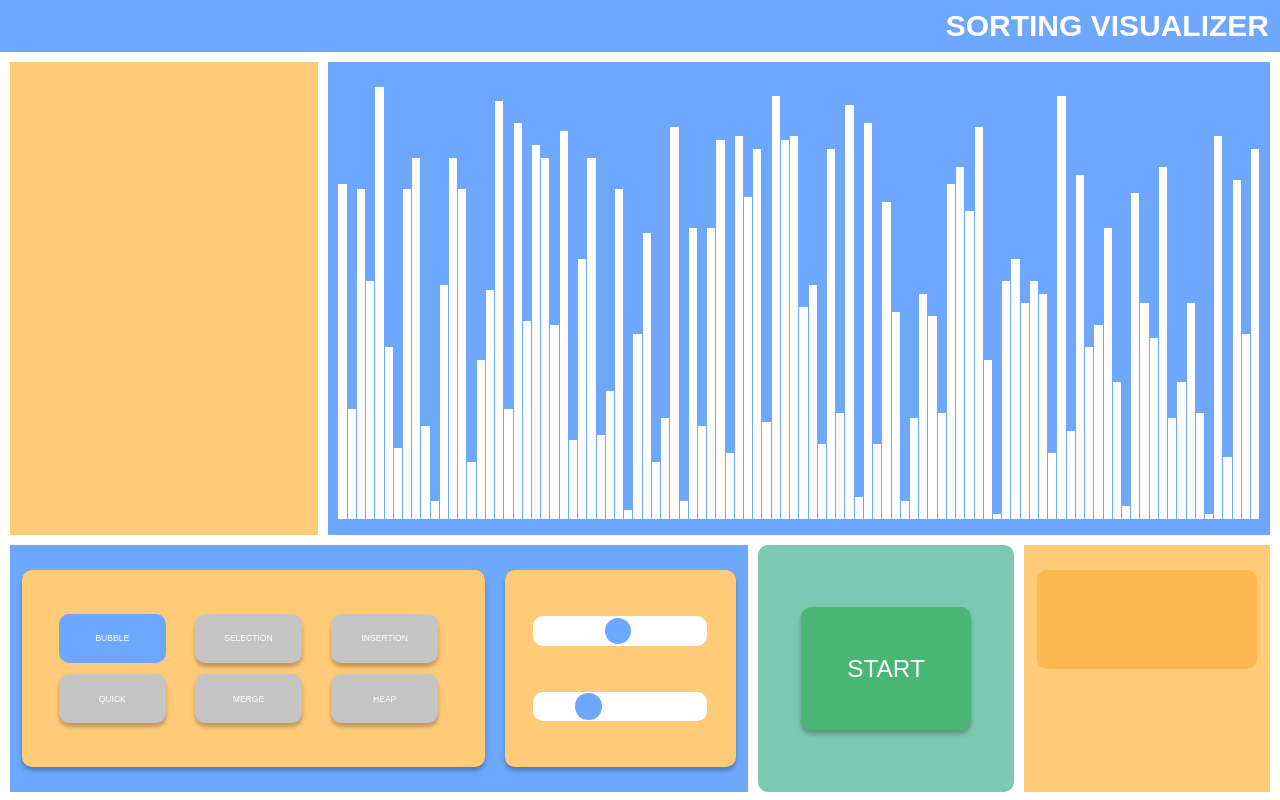
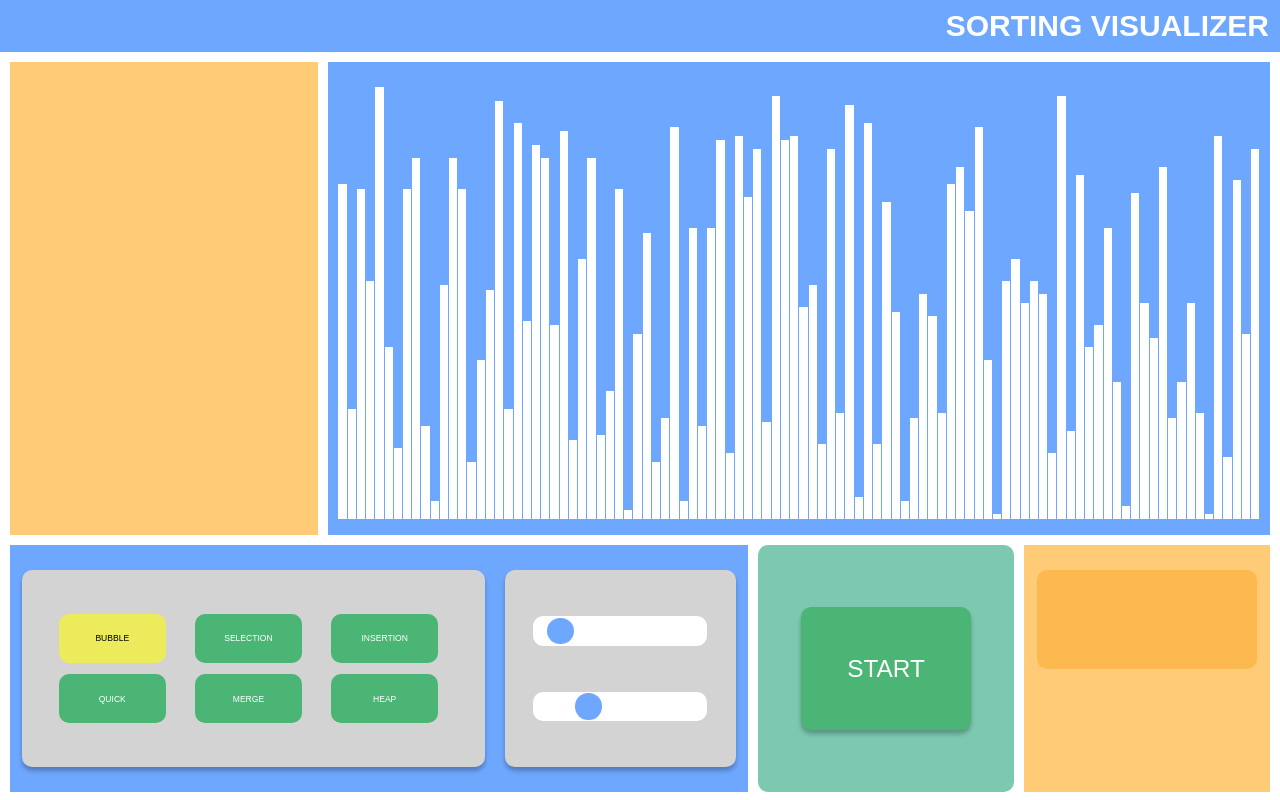
Before and after one commit to RohanMangroo/Sorting-Visualizer, a React (Create React App) app: page / in a window 1280 px wide. Built offline with nearby package versions, Linux system fonts and the light colour scheme.

Commit message:
working on the gen new array button

```diff
--- a/public/styles/controls.css
+++ b/public/styles/controls.css
@@ -32,7 +32,7 @@
 }
 
 .algo-buttons-container {
-  background-color: var(--secondary);
+  background-color: lightgray;
   border-radius: 10px;
   height: var(--algo-button-container-height);
   width: var(--algo-buttons-container-width);
@@ -53,30 +53,27 @@
   align-content: space-evenly;
 }
 
-.algo-buttons > button {
+.algo-btn {
   border-style: none;
   border-radius: 10px;
   height: var(--button-height);
   width: var(--button-width);
   font-size: var(--button-font-size);
   margin-right: var(--space);
-  background-color: var(--button-inactive-bg-color);
+  background-color: var(--green);
   color: white;
-  box-shadow: 0px 4px 4px rgba(0, 0, 0, 0.25);
 }
 
-.algo-buttons > button:active {
-  box-shadow: none;
+.disable-btn {
+  background-color: rgb(187, 187, 187);
 }
-
-.algo-buttons .active-btn {
-  background-color: var(--primary);
-  color: white;
-  box-shadow: none;
+.active-btn {
+  background-color: rgb(235, 235, 92);
+  color: black;
 }
 
 .sliders {
-  background-color: var(--secondary);
+  background-color: lightgray;
   border-radius: 10px;
   height: var(--controls-container-height);
   width: var(--sliders-container-width);
@@ -103,6 +100,22 @@
   cursor: pointer;
 }
 
+.slider:disabled {
+  -webkit-appearance: none;
+  width: 75%;
+  height: 15%;
+  border-radius: 10px;
+  background-color: rgb(250, 250, 250);
+}
+
+.slider:disabled::-webkit-slider-thumb {
+  -webkit-appearance: none;
+  width: var(--sliders-thumb-width);
+  height: var(--sliders-thumb-width);
+  border-radius: 50%;
+  background: rgb(195, 195, 195);
+  cursor: pointer;
+}
 /* .slidecontainer {
   width: 100%;
 } */
--- a/src/Algorithms/bubbleSort.js
+++ b/src/Algorithms/bubbleSort.js
@@ -5,7 +5,7 @@ import { colorBars, swapNums, swapBarHeights, colors } from '../utils';
 //The array of heights is based of of the random number AND the current height of the container
 //This way we can assign a style height of the bar in percentage, so now the bar height will always be responsive to the container height
 
-export default async function bubbleSort(array, bars, speed) {
+export default async function bubbleSort(array, bars, speed, setButton) {
   //The bars grabbed from the DOM are 'array-like' and not an actual array so we need to convert it to an array by calling Array.from
   bars = Array.from(bars);
   //A stop position used in bubbleSort to prevent the algorithm from scanning already sorted items
@@ -32,4 +32,9 @@ export default async function bubbleSort(array, bars, speed) {
     colorBars([stopPos], colors.sorted, bars);
     stopPos -= 1;
   }
+
+  setButton({
+    btnName: 'START',
+    btnType: 'start-btn',
+  });
 }
--- a/src/Algorithms/mergeSort.js
+++ b/src/Algorithms/mergeSort.js
@@ -21,9 +21,9 @@ export default async function mergeSort(arr, bars, speed, heights) {
     bars,
     speed
   );
-  // for (let i = 0; i < array.length; i++) {
-  //   if (i < array.length) {
-  //     await colorBars([i], colors.sorted, bars, speed, bars, updateNums_);
+  // for (let i = 0; i < arr.length; i++) {
+  //   if (i < arr.length) {
+  //     await colorBars([i], colors.sorted, bars, speed, bars);
   //   }
   // }
 }
@@ -36,6 +36,7 @@ async function mergeHelper(srt, stp, main, aux, hgts, auxHgts, bars, spd) {
   await mergeHelper(srt, midPoint, aux, main, auxHgts, hgts, bars, spd);
   await mergeHelper(midPoint + 1, stp, aux, main, auxHgts, hgts, bars, spd);
   await merge(srt, stp, midPoint, main, aux, hgts, auxHgts, bars, spd);
+  displaySort(srt, stp, bars, hgts, spd);
 }
 
 async function merge(
@@ -59,11 +60,8 @@ async function merge(
   //midPoint is the end of the first half
   //stop is the end of the second half
 
-  //Here we are coloring the ends of the two halfs
-  // colorBars([midPoint, stop], colors.red, bars);
-
   while (i <= midPoint && j <= stop) {
-    // await colorBars([k], colors.orange, bars, speed);
+    await colorBars([k], colors.red, bars, speed);
     if (aux[i] <= aux[j]) {
       main[k] = aux[i];
       heights[k] = auxHeights[i];
@@ -73,28 +71,25 @@ async function merge(
       heights[k] = auxHeights[j];
       j++;
     }
-    // colorBars([k], 'white', bars);
+    colorBars([k], 'white', bars);
     k++;
   }
 
   while (i <= midPoint) {
-    // await colorBars([k], colors.orange, bars, speed);
+    await colorBars([k], colors.red, bars, speed);
     main[k] = aux[i];
     heights[k] = auxHeights[i];
-    // colorBars([k], 'white', bars, speed);
+    colorBars([k], 'white', bars, speed);
     i++;
     k++;
   }
 
   while (j <= stop) {
-    // await colorBars([k], colors.orange, bars, speed);
+    await colorBars([k], colors.red, bars, speed);
     main[k] = aux[j];
     heights[k] = auxHeights[j];
-    // colorBars([k], 'white', bars, speed);
+    colorBars([k], 'white', bars, speed);
     j++;
     k++;
   }
-
-  await displaySort(start, stop, bars, heights, speed);
-  // await colorBars([midPoint, stop], colors.red, bars, speed);
 }
--- a/src/Components/Controls.js
+++ b/src/Components/Controls.js
@@ -9,6 +9,7 @@ function Controls({
   updateBarCount_,
   updateSpeed_,
   selectedButton,
+  active,
 }) {
   //This handle click function uses event delegation to update which algorithm button has been clicked. The value passed is a string of the algorithm name
   function handleButtonClick(e) {
@@ -24,6 +25,7 @@ function Controls({
   function handleSpeed(name) {
     updateSpeed_(name.target.value);
   }
+
   //================================================================================================================//
   //When an algorithm button is clicked this component will re-render with the color blue. This is based on the 'selectedButton' variable(which is a part of Redux state)
   //Maybe I could find a way so the whole component doesn't re-render and just the current button and previous buttons are affected???
@@ -33,37 +35,43 @@ function Controls({
         <div className="algo-buttons" onClick={(e) => handleButtonClick(e)}>
           <button
             value="bubbleSort"
-            className={selectedButton === 'bubbleSort' ? 'active-btn' : ''}
+            disabled={active ? true : false}
+            className={getClassName(selectedButton, 'bubbleSort', active)}
           >
             BUBBLE
           </button>
           <button
             value="selectionSort"
-            className={selectedButton === 'selectionSort' ? 'active-btn' : ''}
+            disabled={active ? true : false}
+            className={getClassName(selectedButton, 'selectionSort', active)}
           >
             SELECTION
           </button>
           <button
             value="insertionSort"
-            className={selectedButton === 'insertionSort' ? 'active-btn' : ''}
+            disabled={active ? true : false}
+            className={getClassName(selectedButton, 'insertionSort', active)}
           >
             INSERTION
           </button>
           <button
             value="quickSort"
-            className={selectedButton === 'quickSort' ? 'active-btn' : ''}
+            disabled={active ? true : false}
+            className={getClassName(selectedButton, 'quickSort', active)}
           >
             QUICK
           </button>
           <button
             value="mergeSort"
-            className={selectedButton === 'mergeSort' ? 'active-btn' : ''}
+            disabled={active ? true : false}
+            className={getClassName(selectedButton, 'mergeSort', active)}
           >
             MERGE
           </button>
           <button
             value="heapSort"
-            className={selectedButton === 'heapSort' ? 'active-btn' : ''}
+            disabled={active ? true : false}
+            className={getClassName(selectedButton, 'heapSort', active)}
           >
             HEAP
           </button>
@@ -73,9 +81,10 @@ function Controls({
         <input
           type="range"
           name="bars"
+          disabled={active ? true : false}
           defaultValue="100"
           min="5"
-          max="200"
+          max="1000"
           step="1"
           className="slider"
           onChange={(name) => handleBarSlider(name)}
@@ -83,6 +92,7 @@ function Controls({
         <input
           type="range"
           name="speed"
+          disabled={active ? true : false}
           defaultValue="100"
           min="20"
           max="300"
@@ -98,6 +108,7 @@ function Controls({
 const mapStateToProps = ({ buttonSelection, bars }) => {
   return {
     selectedButton: buttonSelection.buttonSelection,
+    active: buttonSelection.active,
   };
 };
 
@@ -116,3 +127,13 @@ const mapDispatchToProps = (dispatch) => {
 };
 
 export default connect(mapStateToProps, mapDispatchToProps)(Controls);
+
+function getClassName(selectedButton, buttonName, active) {
+  const className =
+    selectedButton === buttonName
+      ? 'algo-btn active-btn'
+      : active
+      ? 'algo-btn disable-btn'
+      : 'algo-btn algo-green';
+  return className;
+}
--- a/src/store/buttonSelectionReducer.js
+++ b/src/store/buttonSelectionReducer.js
@@ -1,5 +1,6 @@
 // Type constants
 const UPDATE_ALGO_BUTTON_SELECTION = 'UPDATE_ALGO_BUTTON_SELECTION';
+const UPDATE_ACTIVE = 'UPDATE_ACTIVE';
 
 // Action creators
 export const updateAlgoButtonSelection = (button) => {
@@ -11,8 +12,18 @@ export const updateAlgoButtonSelection = (button) => {
   };
 };
 
+export const updateActive = (bool) => {
+  return {
+    type: UPDATE_ACTIVE,
+    payload: {
+      active: bool,
+    },
+  };
+};
+
 const initialState = {
   buttonSelection: 'bubbleSort',
+  active: false,
 };
 
 const buttonSelectionReducer = (state = initialState, { type, payload }) => {
@@ -22,6 +33,11 @@ const buttonSelectionReducer = (state = initialState, { type, payload }) => {
         ...state,
         buttonSelection: payload.button,
       };
+    case UPDATE_ACTIVE:
+      return {
+        ...state,
+        active: payload.active,
+      };
     default:
       return state;
   }
--- a/src/utils.js
+++ b/src/utils.js
@@ -3,7 +3,6 @@ import selectionSort from './Algorithms/selectionSort';
 import insertionSort from './Algorithms/insertionSort';
 import quickSort from './Algorithms/quickSort';
 import mergeSort from './Algorithms/mergeSort';
-// import mergeSortXXX from './Algorithms/mergeSortXXX';
 import heapSort from './Algorithms/heapSort';
 
 //This function is used to generate random numbers to be sorted by the algorithm and the heights that will be used in the display of the bars on screen
@@ -33,11 +32,12 @@ export function startSelectedAlgo(
   nums,
   bars,
   speed,
-  initialHeights
+  initialHeights,
+  setButton
 ) {
   switch (selectedAlgo) {
     case 'bubbleSort':
-      return bubbleSort(nums, bars, speed);
+      return bubbleSort(nums, bars, speed, setButton);
     case 'selectionSort':
       return selectionSort(nums, bars, speed);
     case 'insertionSort':
@@ -60,19 +60,10 @@ export function swapBarHeights(barOnePos, barTwoPos, bars) {
   bars[barTwoPos].style.height = heightOne;
 }
 
-// export async function updateBarHeight(
-//   oldBarHeightPos,
-//   newBarHeightPos,
-//   bars,
-//   speed
-// ) {
-//   bars[oldBarHeightPos].style.height = bars[newBarHeightPos].style.height;
-//   await pause(speed);
-// }
 export async function displaySort(start, stop, bars, heights, speed) {
   for (let i = start; i <= stop; i++) {
     bars[i].style.height = `${heights[i]}%`;
-    await pause(10);
+    await pause(speed / 3);
   }
 }
 
@@ -80,7 +71,7 @@ export async function colorBars(arrayOfPos, color, bars, speed = 0) {
   for (let i = 0; i < arrayOfPos.length; i++) {
     bars[arrayOfPos[i]].style.backgroundColor = color;
   }
-  await pause(speed);
+  await pause(speed / 3);
 }
 
 export function swapNums(posOne, posTwo, array) {
```
Also changed, not shown: src/Components/StartButton.js (+37 -19 lines), src/store/barsReducer.js (+0 -15 lines).
